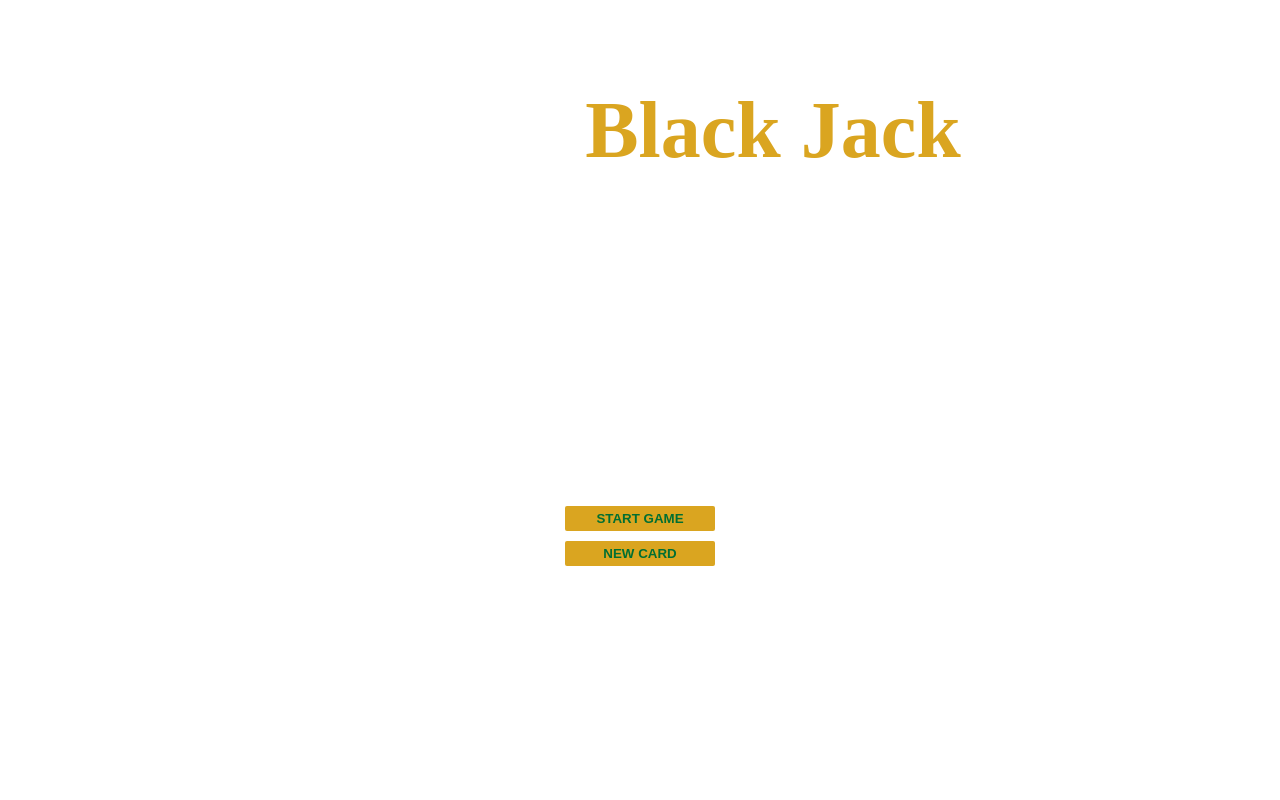
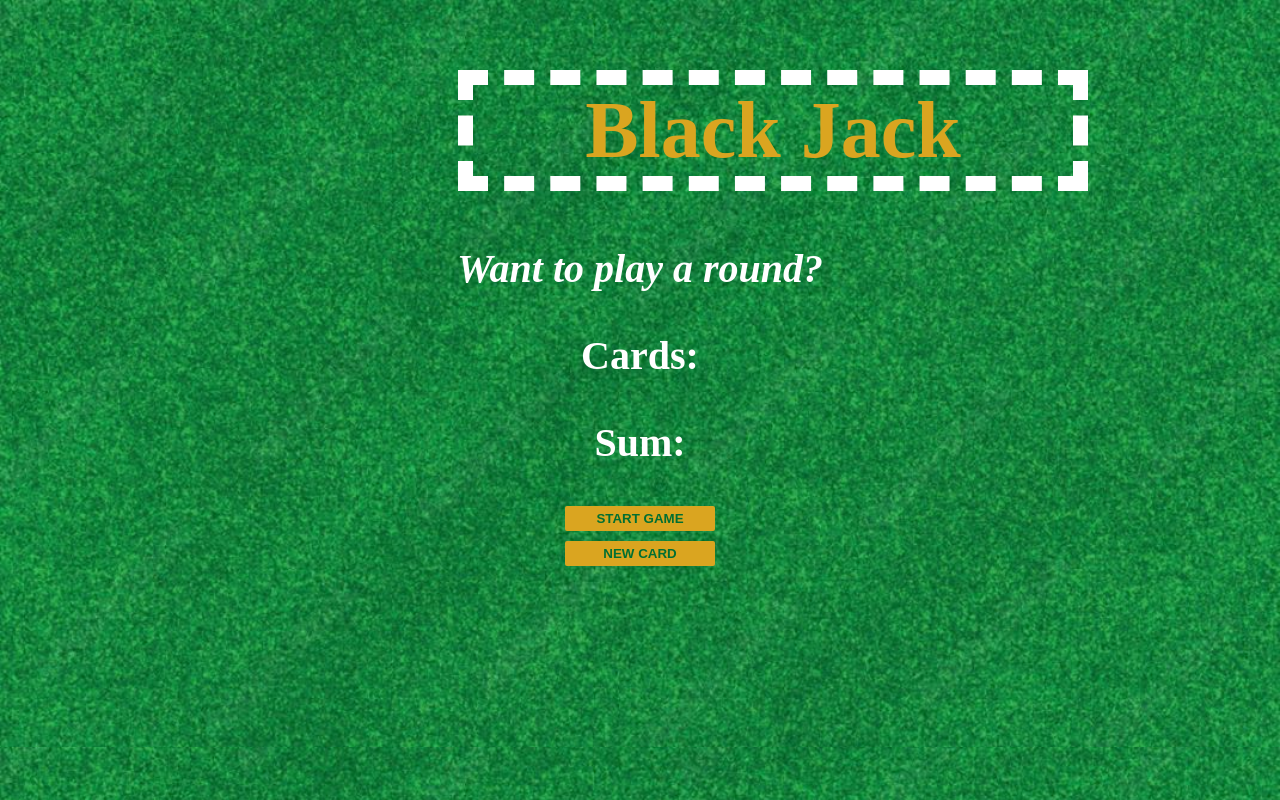
Before and after one commit to AditiChandra18/Black-Jack-Game, a plain HTML site: page index.html in a window 1280 px wide. Drawn offline with Linux system fonts and the light colour scheme.

Commit message:
Update index.css

```diff
--- a/index.css
+++ b/index.css
@@ -1,5 +1,5 @@
 body{
-    background: url(Capture.JPG);
+    background: url("/images/Capture.JPG");
     text-align: center;
     background-size: cover;
     color: white;
```
